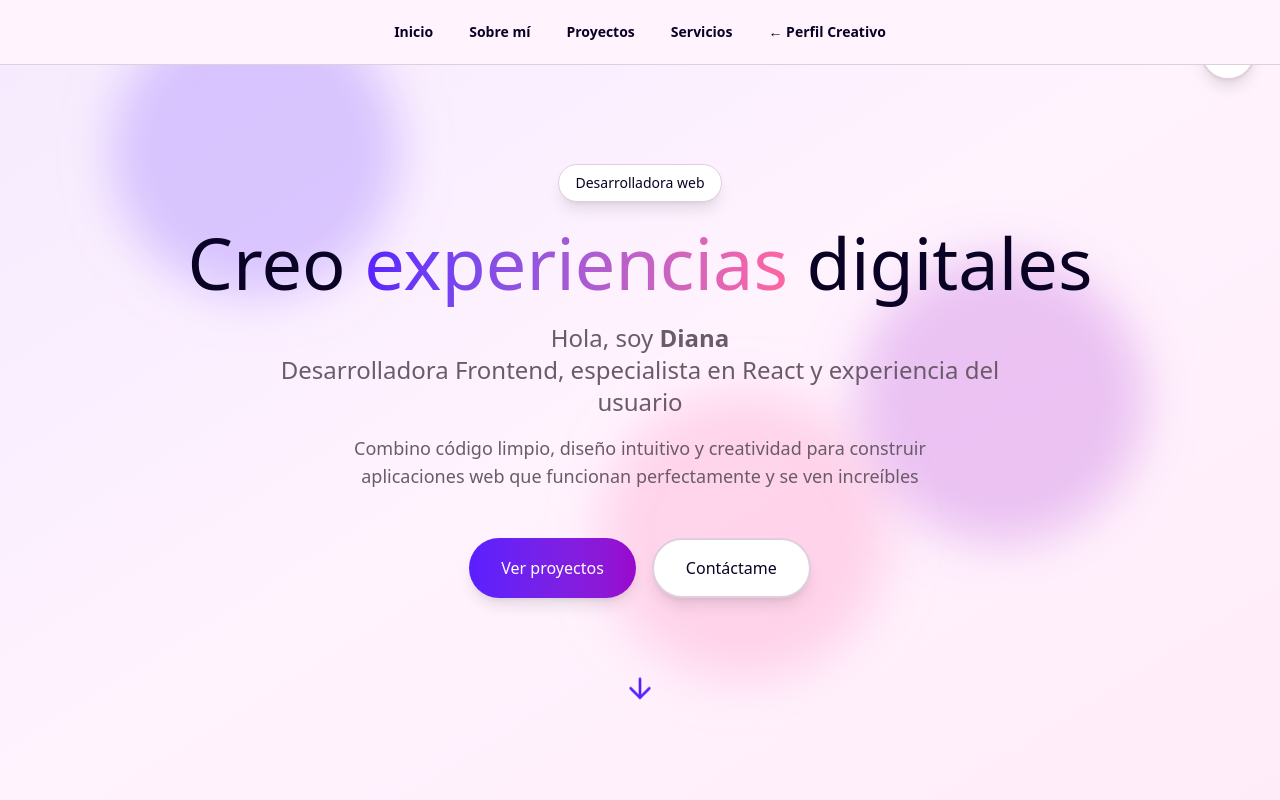
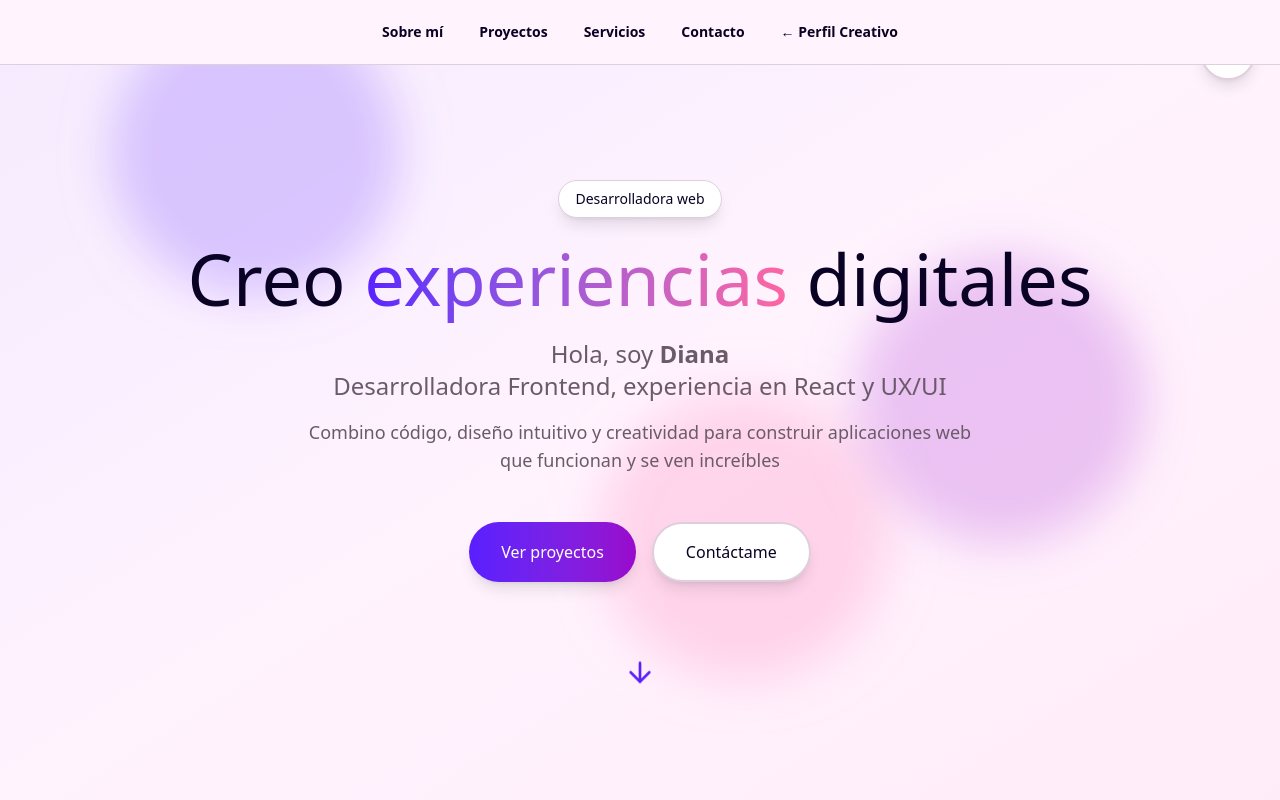
Before and after one commit to dinessa-ga/diana-vanessa-1, a React (Vite) app: page /dev in a window 1280 px wide. Shown: the top 800 px of the page. Built offline with nearby package versions, Linux system fonts and the light colour scheme.

Commit message:
feat: change nav for both pages

```diff
--- a/src/components/layouts/CreativeLayout.tsx
+++ b/src/components/layouts/CreativeLayout.tsx
@@ -7,11 +7,11 @@ interface CreativeLayoutProps {
 
 export function CreativeLayout({ children }: CreativeLayoutProps) {
   const menuItems = [
-    { label: 'Inicio', href: '#hero' },
     { label: 'Sobre mí', href: '#about' },
     { label: 'Proyectos', href: '#projects' },
+     { label: '¿Qué hago?', href: '#skills' },
     { label: 'Contacto', href: '#contact' },
-    { label: 'Perfil Dev →', href: '/Dev' },
+    { label: 'Perfil Dev →', href: '/dev' },
   ];
 
   return (
--- a/src/components/layouts/DevLayout.tsx
+++ b/src/components/layouts/DevLayout.tsx
@@ -7,10 +7,11 @@ interface DevLayoutProps {
 
 export function DevLayout({ children }: DevLayoutProps) {
   const menuItems = [
-    { label: 'Inicio', href: '#hero' },
+
     { label: 'Sobre mí', href: '#about' },
-    { label: 'Proyectos ', href: '#projects' },
+    { label: 'Proyectos ', href: '#projects-dev' },
     { label: 'Servicios', href: '#services' },
+    { label: 'Contacto', href: '#contact' },
     { label: '← Perfil Creativo', href: '/' },
   ];
 
--- a/src/components/sections/creative/Contact.tsx
+++ b/src/components/sections/creative/Contact.tsx
@@ -1,8 +1,28 @@
 import { motion } from 'motion/react';
-import { Mail, Linkedin, Instagram, Twitter, Send } from 'lucide-react';
+import { Mail, Linkedin, Instagram, Twitter, Send, LucideIcon } from 'lucide-react';
 import { useState } from 'react';
 
-export function Contact() {
+interface ContactConfig {
+  label: string;
+  title: React.ReactNode;
+  description: string;
+  email: string;
+  connectText: string;
+  socialLinks: Array<{
+    icon: LucideIcon;
+    label: string;
+    href: string;
+    color: string;
+    bg: string;
+  }>;
+  whyWorkWithMe: string[];
+}
+
+interface ContactProps {
+  config?: ContactConfig;
+}
+
+export function Contact({ config }: ContactProps = {}) {
   const [formData, setFormData] = useState({
     name: '',
     email: '',
@@ -17,7 +37,17 @@ export function Contact() {
     setFormData({ name: '', email: '', message: '' });
   };
 
-  const socialLinks = [
+  const defaultConfig: ContactConfig = {
+    label: 'Contacto',
+    title: (
+      <>
+        <span className="text-transparent bg-clip-text bg-gradient-to-r from-primary to-accent">Transforma </span> tu proyecto en acción
+      </>
+    ),
+    description: 'Escríbeme para nuevos proyectos, colaboraciones o para ser parte de tu empresa. Hablemos sobre tu marca.',
+    email: 'dinessa.tech@gmail.com',
+    connectText: 'Ya sea que tengas un proyecto en mente, necesites ayuda con tu estrategia de marca, o simplemente quieras charlar sobre marketing, diseño y tecnología, me encantaría escucharte.',
+    socialLinks: [
       {
         icon: Linkedin,
         label: 'LinkedIn',
@@ -32,8 +62,14 @@ export function Contact() {
         color: 'hover:text-[#E4405F]',
         bg: 'hover:bg-[#E4405F]/10'
       },
+    ],
+    whyWorkWithMe: [
+      'Enfoque estratégico y creativo con resultados medibles',
+      'Comunicación clara y constante',
+    ]
+  };
 
-  ];
+  const finalConfig = config || defaultConfig;
 
   return (
     <section id="contact" className="py-20 px-4 bg-gradient-to-br from-background via-muted/20 to-primary/5">
@@ -46,13 +82,13 @@ export function Contact() {
           className="text-center mb-16"
         >
           <span className="inline-block px-4 py-2 bg-primary/10 text-primary rounded-full mb-4">
-            Contacto
+            {finalConfig.label}
           </span>
           <h2 className="mb-6 text-4xl md:text-5xl text-foreground">
-            <span className="text-transparent bg-clip-text bg-gradient-to-r from-primary to-accent">Transforma </span> tu proyecto en acción
+            {finalConfig.title}
           </h2>
           <p className="text-lg text-muted-foreground max-w-2xl mx-auto">
-            Escríbeme para nuevos proyectos, colaboraciones o para ser parte de tu empresa. Hablemos sobre tu marca.
+            {finalConfig.description}
           </p>
         </motion.div>
 
@@ -132,16 +168,15 @@ export function Contact() {
             <div className="bg-card p-8 rounded-3xl shadow-lg border border-border">
               <h3 className="mb-6 text-foreground">Conectemos</h3>
               <p className="text-muted-foreground mb-8 leading-relaxed">
-                Ya sea que tengas un proyecto en mente, necesites ayuda con tu estrategia de marca,
-                o simplemente quieras charlar sobre marketing, diseño y tecnología, me encantaría escucharte.
+                {finalConfig.connectText}
               </p>
 
               {/* Direct Contact */}
               <div className="space-y-4 mb-8">
                 <div className="flex items-center gap-3 text-foreground">
                   <Mail className="w-5 h-5 text-primary" />
-                  <a href="mailto:dinessa.tech@gmail.com" className="hover:text-primary transition-colors">
-                    dinessa.tech@gmail.com
+                  <a href={`mailto:${finalConfig.email}`} className="hover:text-primary transition-colors">
+                    {finalConfig.email}
                   </a>
                 </div>
               </div>
@@ -152,7 +187,7 @@ export function Contact() {
                   Sígueme en redes
                 </h4>
                 <div className="grid grid-cols-2 gap-3">
-                  {socialLinks.map((social) => {
+                  {finalConfig.socialLinks.map((social) => {
                     const Icon = social.icon;
                     return (
                       <a
@@ -175,11 +210,7 @@ export function Contact() {
             <div className="bg-gradient-to-br from-primary to-secondary p-8 rounded-3xl text-white">
               <h4 className="mb-4">¿Por qué trabajar conmigo?</h4>
               <ul className="space-y-3">
-                {[
-                  'Enfoque estratégico y creativo con resultados medibles',
-                  'Comunicación clara y constante',
-
-                ].map((item, index) => (
+                {finalConfig.whyWorkWithMe.map((item, index) => (
                   <li key={index} className="flex items-start gap-3">
                     <span className="text-accent mt-1">✓</span>
                     <span>{item}</span>
--- /dev/null
+++ b/src/components/sections/dev/ContactDev.tsx
@@ -0,0 +1,39 @@
+import { Contact } from '../creative/Contact';
+import { Linkedin, Github } from 'lucide-react';
+
+export function ContactDev() {
+  const devContactConfig = {
+    label: 'Contacto',
+    title: (
+      <>
+        <span className="text-transparent bg-clip-text bg-gradient-to-r from-primary to-accent">Construyamos </span> algo increíble juntos
+      </>
+    ),
+    description: 'Estoy disponible para proyectos freelance, colaboraciones o posiciones full-time. Hablemos sobre tu próximo proyecto web.',
+    email: 'dinessa.tech@gmail.com',
+    connectText: 'Ya sea que necesites una aplicación web desde cero, mejorar tu proyecto existente, o busques una desarrolladora frontend para tu equipo, estoy aquí para ayudarte a construir soluciones digitales excepcionales.',
+    socialLinks: [
+      {
+        icon: Linkedin,
+        label: 'LinkedIn',
+        href: 'https://www.linkedin.com/in/diana-vanessa/',
+        color: 'hover:text-[#0077B5]',
+        bg: 'hover:bg-[#0077B5]/10'
+      },
+      {
+        icon: Github,
+        label: 'GitHub',
+        href: 'https://github.com/dinessa-ga',
+        color: 'hover:text-[#333]',
+        bg: 'hover:bg-[#333]/10'
+      },
+    ],
+    whyWorkWithMe: [
+      'Experiencia en React, TypeScript y frameworks modernos',
+      'Atención al detalle en UX/UI y rendimiento',
+      'Comunicación proactiva y trabajo en equipo',
+    ]
+  };
+
+  return <Contact config={devContactConfig} />;
+}
--- a/src/components/sections/dev/HeroDev.tsx
+++ b/src/components/sections/dev/HeroDev.tsx
@@ -9,8 +9,8 @@ export function HeroDev() {
       </>
     ),
     name: 'Diana',
-    role: 'Desarrolladora Frontend, especialista en React y experiencia del usuario',
-    description: 'Combino código limpio, diseño intuitivo y creatividad para construir aplicaciones web que funcionan perfectamente y se ven increíbles',
+    role: 'Desarrolladora Frontend, experiencia en React y UX/UI',
+    description: 'Combino código, diseño intuitivo y creatividad para construir aplicaciones web que funcionan y se ven increíbles',
     primaryButtonText: 'Ver proyectos',
     secondaryButtonText: 'Contáctame',
     scrollToId: 'projects-dev',
--- a/src/pages/Dev.tsx
+++ b/src/pages/Dev.tsx
@@ -3,7 +3,7 @@ import { DevLayout } from '../components/layouts/DevLayout';
 import AboutDev  from '../components/sections/dev/AboutDev';
 import { HeroDev } from '../components/sections/dev/HeroDev';
 import { ServicesDev } from '../components/sections/dev/ServicesDev';
-import { Contact } from '../components/sections/creative/Contact';
+import { ContactDev } from '../components/sections/dev/ContactDev';
 
 export default function Dev() {
   return (
@@ -12,7 +12,7 @@ export default function Dev() {
       <AboutDev />
       <ProjectsDev />
       <ServicesDev />
-      <Contact />
+      <ContactDev />
     </DevLayout>
   );
 }
```
Lines whose indentation alone changed are shown as unchanged.
